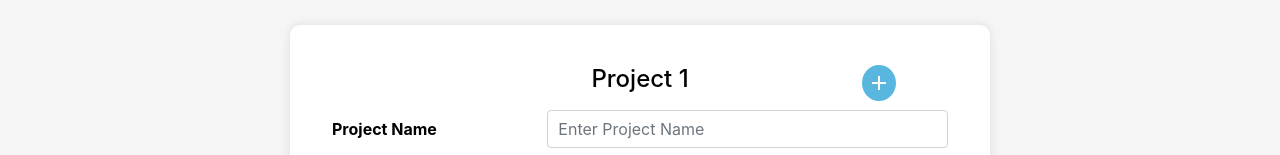
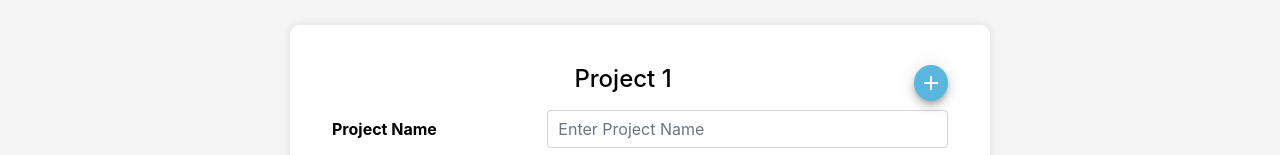
Before and after one commit to parth5283/Front-end-Resume-Managment, a React (Create React App) app: page /emp-project-details in a window 1280 px wide. Shown: the part 180-335 px from the top of the page. Built offline with nearby package versions, Linux system fonts and the light colour scheme.

Commit message:
deployment update

```diff
--- a/src/CSS/EmpDetailsForm.css
+++ b/src/CSS/EmpDetailsForm.css
@@ -138,18 +138,13 @@
 .add-certification-button {
   width: 34px !important;
   height: 34px !important;
-  position: absolute !important;
-  right: 30%;
-  left: auto;
-  top: auto;
-  bottom: auto;
-  box-shadow: none !important;
+  position: relative !important;
   background-color: #59b7df !important;
 }
 
-.add-certification-button {
+/* .add-certification-button {
   right: 28.5% !important;
-}
+} */
 
 .delete-project-button,
 .remove-certification {
@@ -165,7 +160,10 @@
   bottom: auto;
   box-shadow: none !important;
 }
-
+.add-btn-wrapper{
+  display: inline-block;
+  float:right;
+}
 
 @keyframes bounce {
 
--- a/src/components/EmpProjectDetailsForm.jsx
+++ b/src/components/EmpProjectDetailsForm.jsx
@@ -236,9 +236,11 @@ const EmpProjectDetailsForm = () => {
                 <div key={index} className='project-details my-3'>
                   <h4 className='text-center'>
                     Project {index + 1}
-                    <Fab color='primary' aria-label='add' className='add-project-button' onClick={handleAddProject}>
-                      <Add />
-                    </Fab>
+                    <div className='add-btn-wrapper'>
+                      <Fab color='primary' aria-label='add' className='add-project-button' onClick={handleAddProject}>
+                        <Add />
+                      </Fab>
+                    </div>
                   </h4>
                   <div className={`form-group row my-3 d-flex align-items-center justify-content-center ${project.errors.projectName ? 'has-error' : ''}`}>
                     <label htmlFor={`projectName-${index}`} className='col-md-4 col-form-label text-start'>
--- a/src/components/EmpSkillsCertificationForm.jsx
+++ b/src/components/EmpSkillsCertificationForm.jsx
@@ -162,9 +162,11 @@ const EmpSkillCertificationForm = () => {
                 <div key={index} className='certification-details my-3'>
                   <h4 className='text-center'>
                     Certification {index + 1}
-                    <Fab color='primary' aria-label='add' className='add-certification-button' onClick={handleAddCertification}>
+                    <div className='add-btn-wrapper'>
+                     <Fab color='primary' aria-label='add' className='add-certification-button' onClick={handleAddCertification}>
                       <Add />
                     </Fab>
+                    </div>
                   </h4>
                   <div className={`form-group row my-3 d-flex align-items-center justify-content-center ${certification.errors.certificationName ? 'has-error' : ''}`}>
                     <label htmlFor={`certificationName-${index}`} className='col-md-4 col-form-label text-start'>
```
